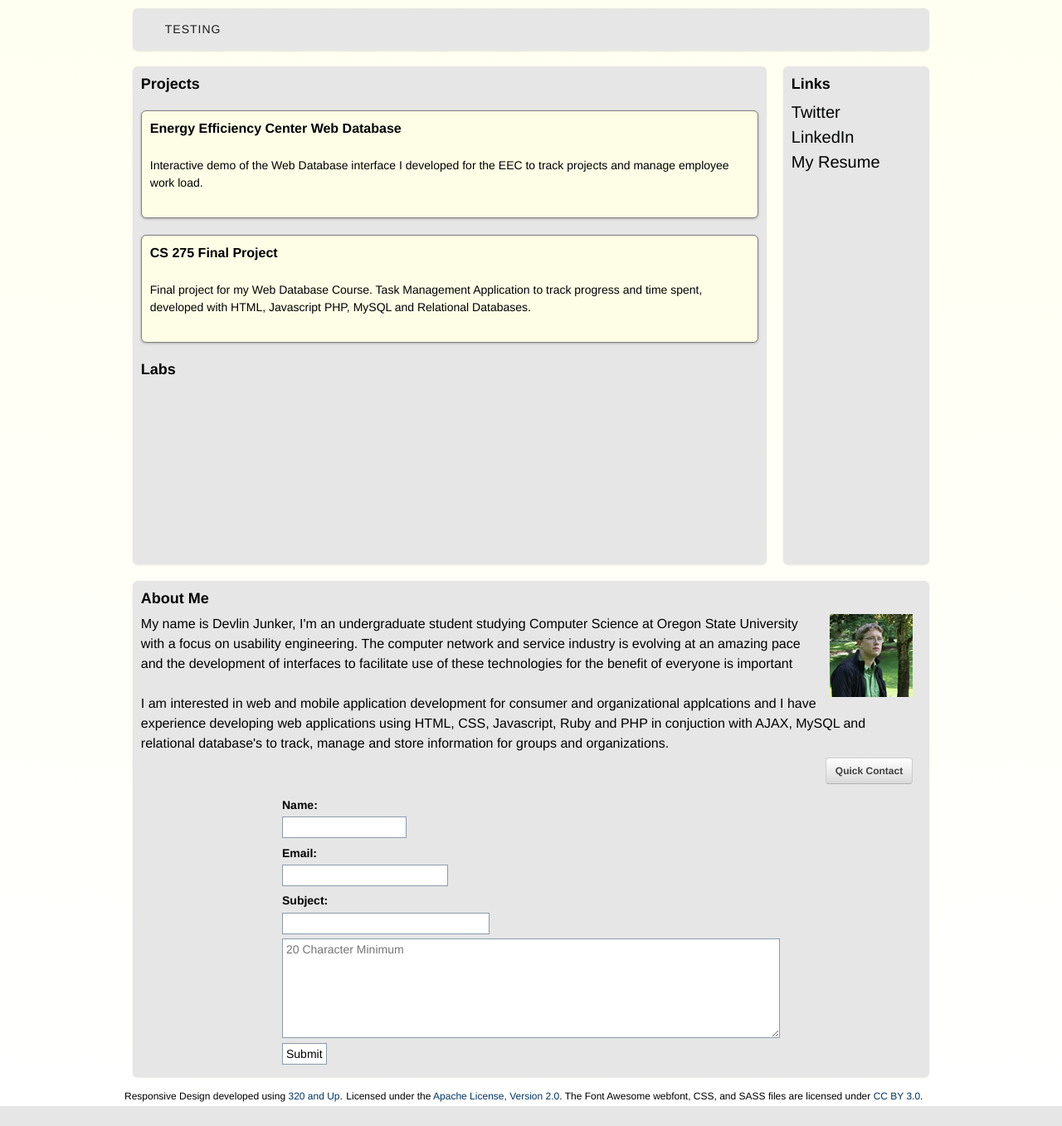
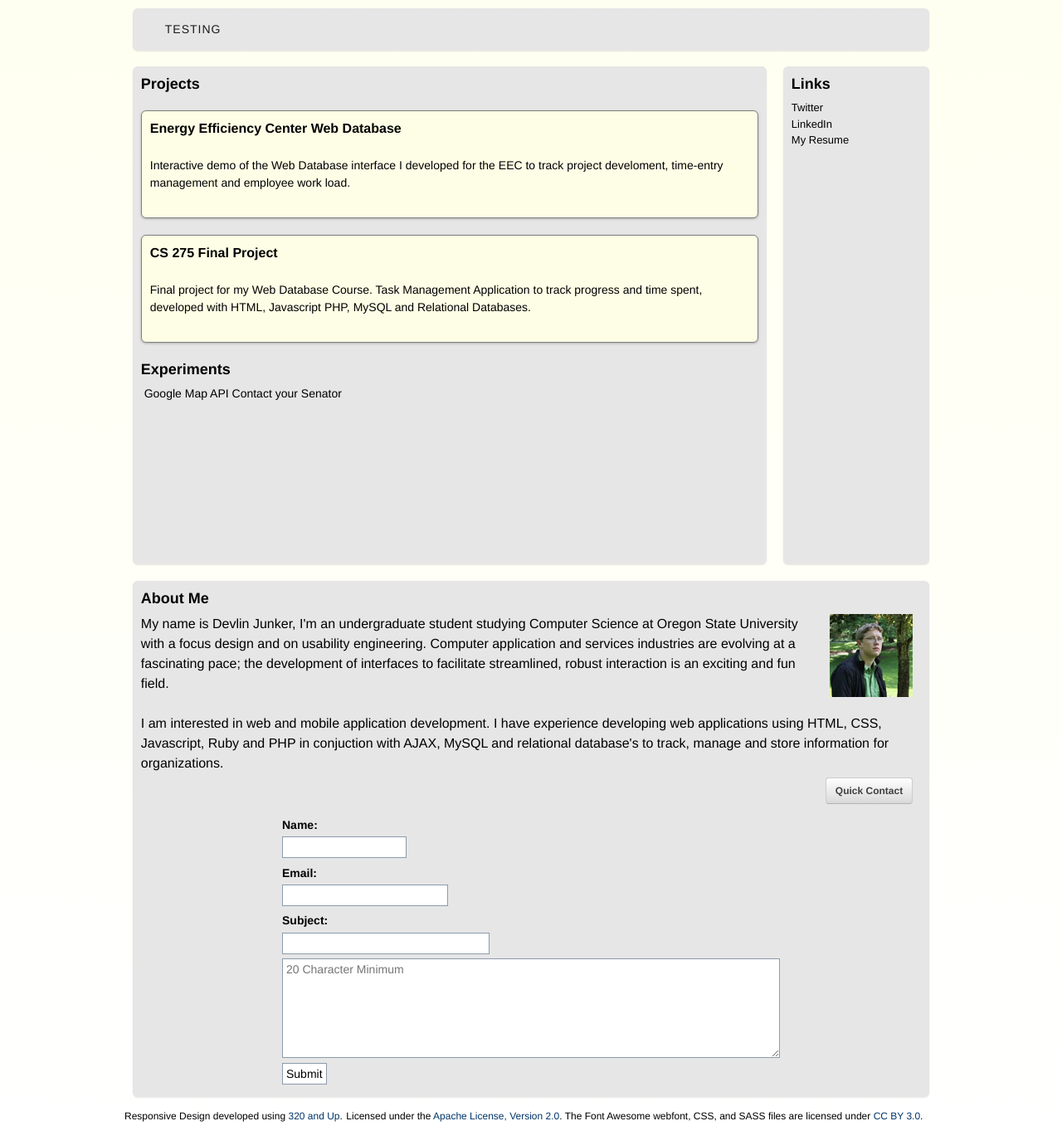
Before and after one commit to devlinjunker/design-junkie, a PHP site: page / in a window 1280 px wide. Shown: the part 63-1420 px from the top of the page at 83% size. Before the commit the page ends 1396 px from the top, so only its background shows below. Run offline with PHP 8.4, Linux system fonts and the light colour scheme; data that the repository does not hold is empty; some libraries are stand-ins or nearby versions.

Commit message:
added more front page content

```diff
--- a/index.php
+++ b/index.php
@@ -12,7 +12,7 @@
 					<img src=""></img>
 				</figure>
 				<p>Interactive demo of the Web Database interface I developed for the EEC to track
-					projects and manage employee work load.</p>
+					project develoment, time-entry management and employee work load. </p>
 			</article>
 		</li>
 		<li>
@@ -28,7 +28,15 @@
 		</li>
 	</ol>
 
-	<h4>Labs</h4>
+	<h4>Experiments</h4>
+	<ol id="labs">
+		<li>
+			<figure>
+				<img src=""></img>
+				<caption>Google Map API Contact your Senator</caption>
+			</figure>
+		</li>
+	</ol>
 </section>
 
 <aside id="links" class="section">
@@ -48,14 +56,13 @@
 
 	<div id="text">
 		My name is Devlin Junker, I'm an undergraduate student studying Computer Science at Oregon
-		State University with a focus on usability engineering. The computer network and service industry
-		is evolving at an amazing pace and the development of interfaces to facilitate use of these
-		technologies for the benefit of everyone is important
+		State University with a focus design and on usability engineering. Computer application and
+		services industries are evolving at a fascinating pace; the development of interfaces to
+		facilitate streamlined, robust interaction is an exciting and fun field.
 		<br/><br/>
-		I am  interested in web and mobile application development for consumer and organizational
-		applcations and I have experience developing web applications using HTML, CSS, Javascript,
-		Ruby and PHP in conjuction with AJAX, MySQL and relational database's to track, manage and
-		store information for groups and organizations.
+		I am interested in web and mobile application development. I have experience developing web
+		applications using HTML, CSS, Javascript, Ruby and PHP in conjuction with AJAX, MySQL and
+		relational database's to track, manage and store information for organizations.
 	</div>
 
 	<a href="javascript:" class="btn">Quick Contact</a>
--- a/sass/_page.scss
+++ b/sass/_page.scss
@@ -21,7 +21,7 @@
 }
 
 #linklist{
-	@include font-size(20);
+	@include font-size(13);
 	color: $linkcolor;
 }
 
--- a/stylesheets/screen.css
+++ b/stylesheets/screen.css
@@ -2654,8 +2654,8 @@ html {
 
 /* line 23, C:/Users/Devlin/Dropbox/CS Stuff/Web Development/design-junkie/sass/_page.scss */
 #linklist {
-  font-size: 20px;
-  font-size: 2rem;
+  font-size: 13px;
+  font-size: 1.3rem;
   color: #013568;
 }
 
```
